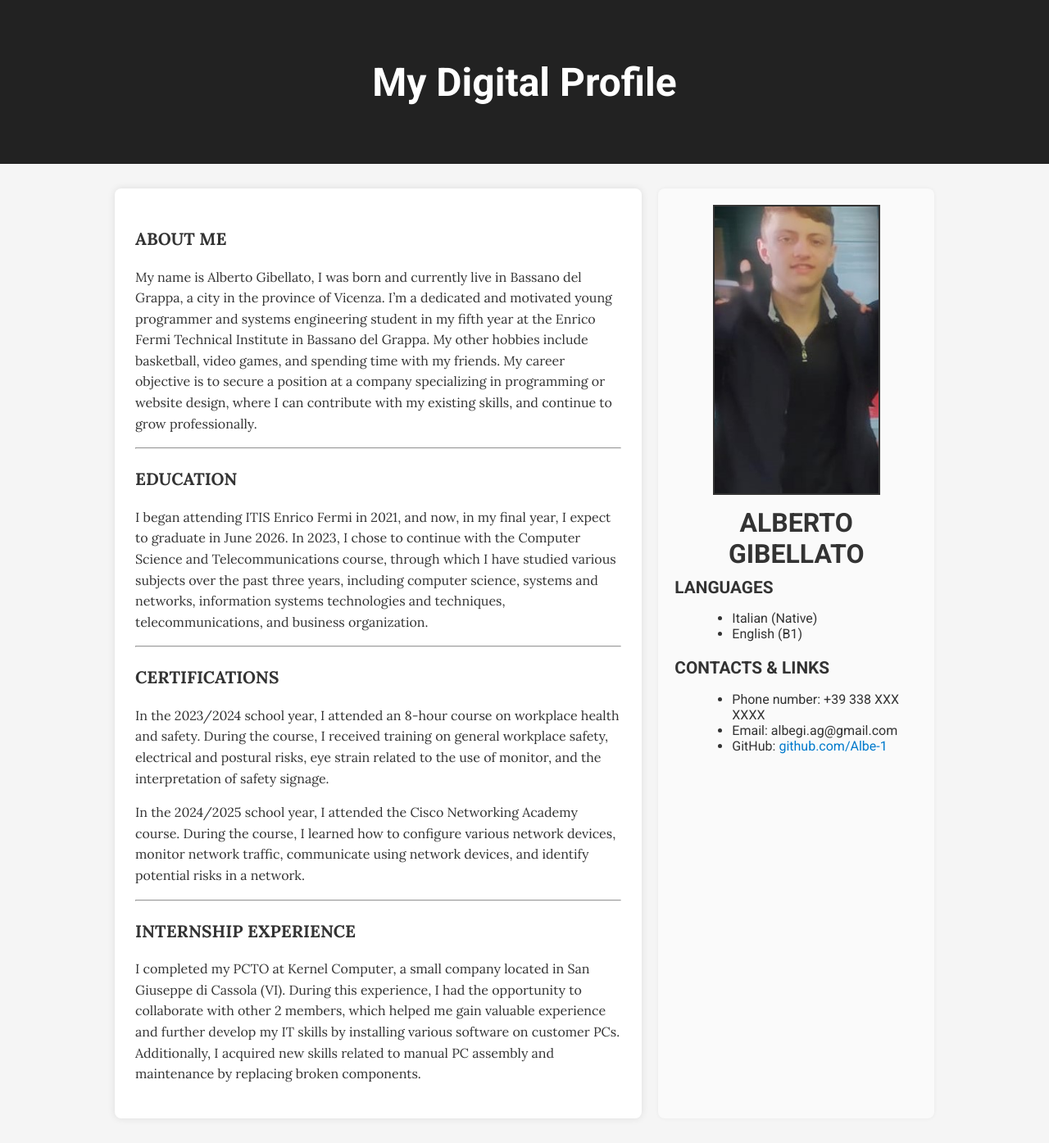
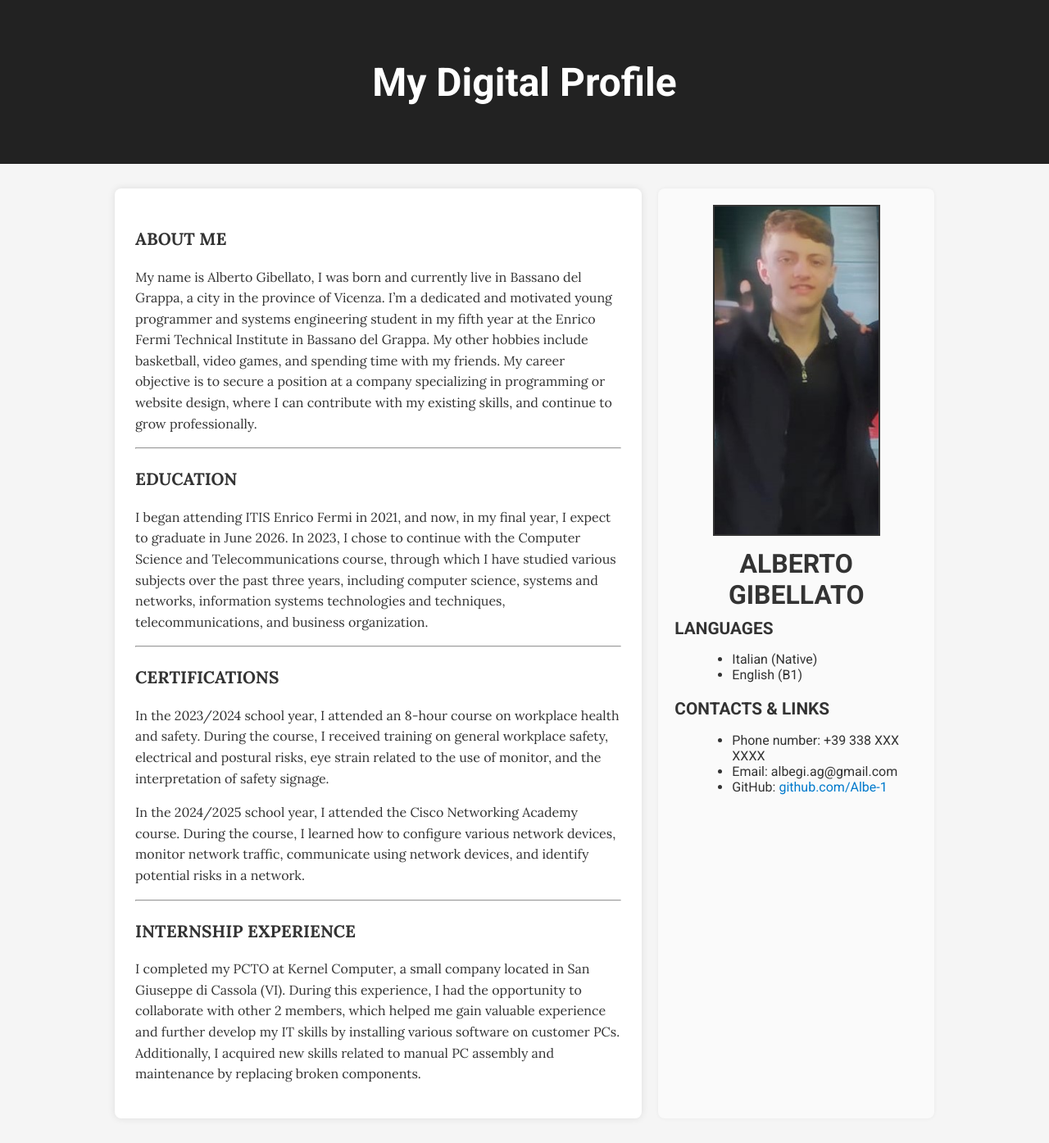
Before and after one commit to Albe-1/GibellatoDigitalProfile.github.io, a Jekyll site: the page built from index.md, in a window 1280 px wide. Shown: the whole page at 82% size. Built offline with Jekyll 4.4.1, drawn with Linux system fonts in a browser that asks for light colours.

Commit message:
Update default.html

```diff
--- a/_layouts/default.html
+++ b/_layouts/default.html
@@ -58,7 +58,7 @@
     }
     .profile-img {
       width: 200px;
-      height: 350px;
+      height: 400px;
       object-fit: cover;
       margin-bottom: 15px;
       border: 2px solid #333;
```
